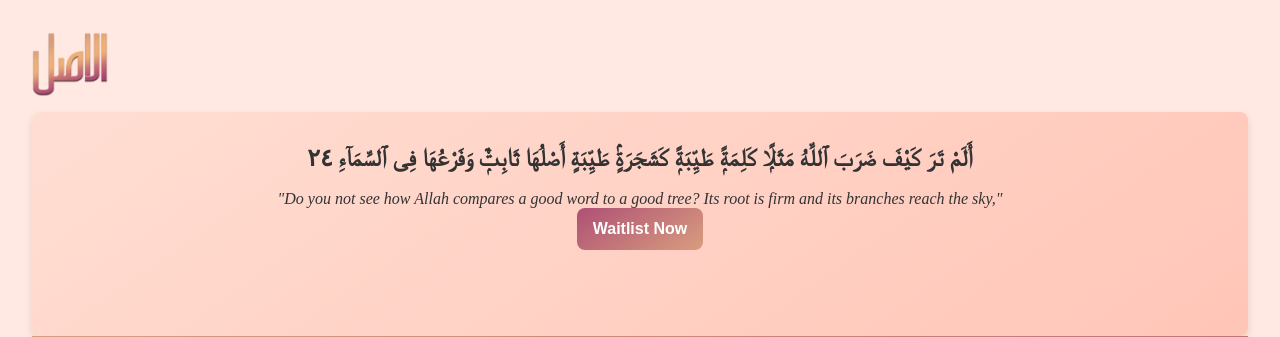
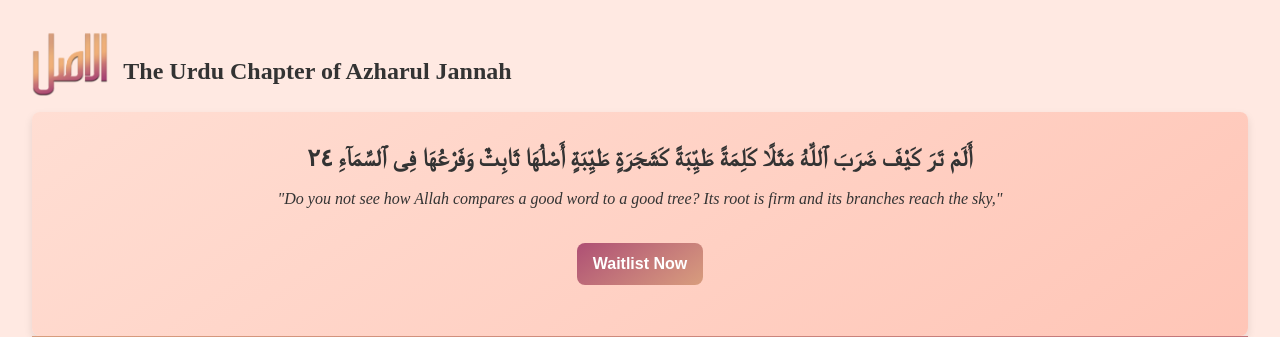
Before and after one commit to Bytestorm5/Al-Asl-TempLanding, a Flask app: page / in a window 1280 px wide. Shown: the top 337 px of the page. Run offline with Flask 3, Linux system fonts and the light colour scheme; some web fonts are replaced.

Commit message:
requests

```diff
--- a/static/index.css
+++ b/static/index.css
@@ -226,13 +226,17 @@ button:hover {
 
 .lang-switch-button {
   padding: 10px 15px;
-  background-color: #007bff;
+  background-color: var(--primary-color-l);
   color: white;
   text-decoration: none;
   border-radius: 5px;
   font-size: 14px;
+  transition: background-color 0.3s ease;
 }
 
 .lang-switch-button:hover {
-  background-color: #0056b3;
+  background-color: var(--primary-color-l);
 }
+.form-item label {
+  width: fit-content;
+}
--- a/templates/index.html
+++ b/templates/index.html
@@ -12,7 +12,10 @@
   <div class="container">
     <div class="nav" style="display: flex; justify-content: space-between; align-items: center;">
       <!-- Logo -->
-      <img src="{{ url_for('static', filename='logo2.png') }}" alt="{{ _('Logo') }}">
+       <div style="display: flex; flex-direction: row; justify-content: space-between; align-items: center; gap: 15px; align-items: center;">
+        <img src="{{ url_for('static', filename='logo2.png') }}" alt="{{ _('Logo') }}">
+        <h2>{{ _('The Urdu Chapter of Azharul Jannah')}}</h2>
+       </div>
 
       <!-- Language Switch Button -->
       <div>
@@ -24,9 +27,9 @@
       </div>
     </div>
     <div class="section banner">
-      <p class='lang-ar'>أَلَمْ تَرَ كَيْفَ ضَرَبَ ٱللَّهُ مَثَلًۭا كَلِمَةًۭ طَيِّبَةًۭ كَشَجَرَةٍۢ طَيِّبَةٍ أَصْلُهَا ثَابِتٌۭ وَفَرْعُهَا فِى ٱلسَّمَآءِ ٢٤</p><br>
+      <p class='lang-ar'>أَلَمْ تَرَ كَيْفَ ضَرَبَ ٱللَّهُ مَثَلًا كَلِمَةً طَيِّبَةً كَشَجَرَةٍ طَيِّبَةٍ أَصْلُهَا ثَابِتٌ وَفَرْعُهَا فِى ٱلسَّمَآءِ ٢٤</p><br>
       <i>"{{ _('Do you not see how Allah compares a good word to a good tree? Its root is firm and its branches reach the sky') }},"</i><br>
-      <button onclick="location.href='#waitlist'">{{ _('Waitlist Now') }}</button>
+      <button onclick="location.href='#waitlist'" style="margin-top: 35px">{{ _('Waitlist Now') }}</button>
     </div>
     <div class="section course-list">
       <h1>{{ _('Our Courses') }}</h1>
```
Also changed, not shown: translations/en/LC_MESSAGES/messages.po, translations/ur/LC_MESSAGES/messages.po, 3 other files.
